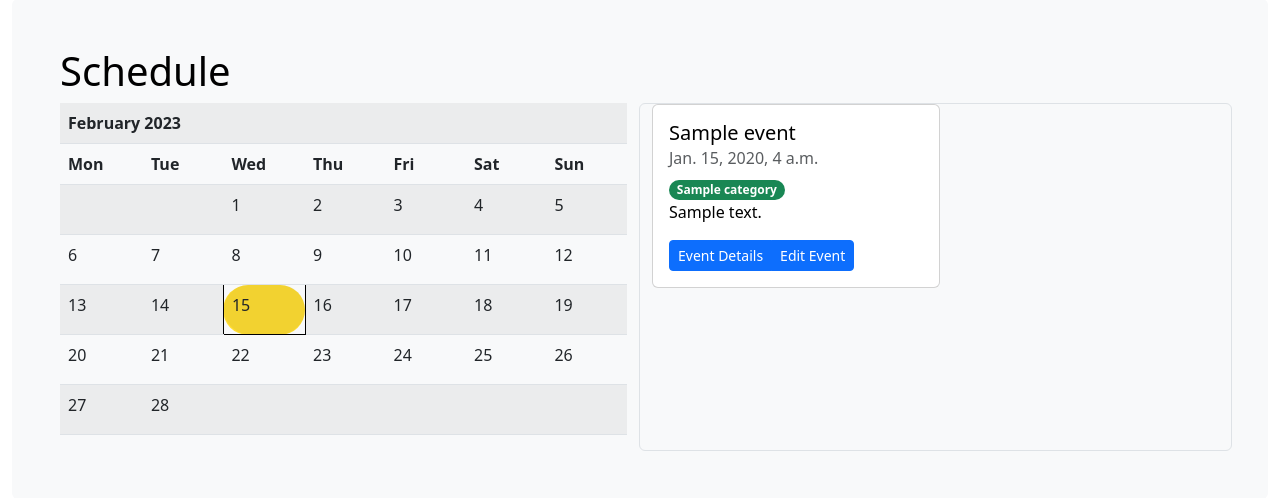
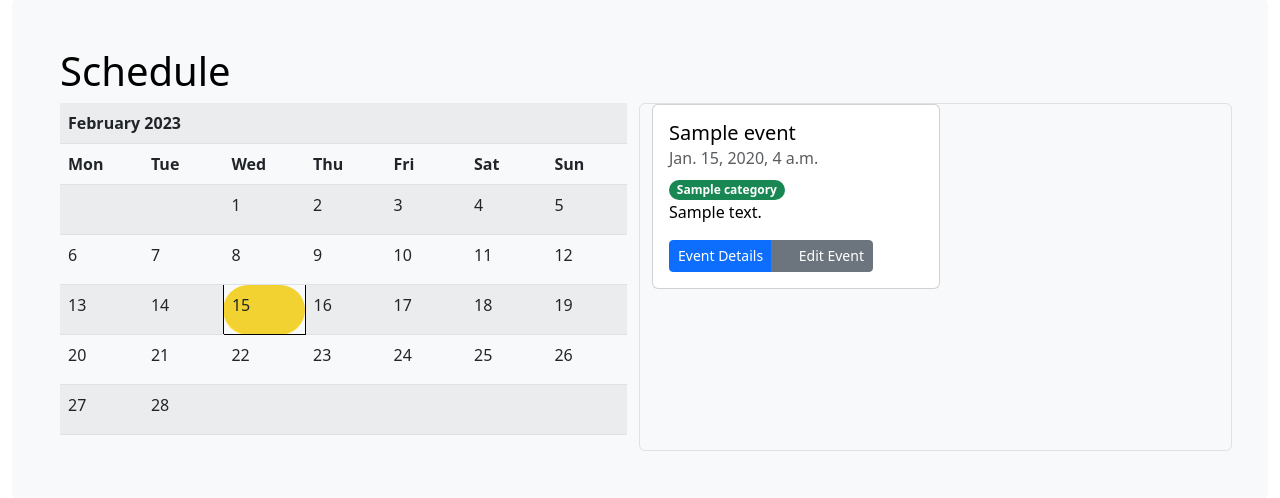
Before and after one commit to moemyself3/ObsPortal, a Django app: page /scheduler/ in a window 1280 px wide. Shown: the part 137-635 px from the top of the page. Run offline with Django 4.2, Linux system fonts and the light colour scheme; tables that the repository leaves empty hold one stand-in row (values such as "Sample post"); parts of the project's set-up code (start-up, migrations or seed data) failed here and were passed over; some libraries are stand-ins or nearby versions.

Commit message:
Fix icon in schedule, Add delete button on update page

```diff
--- a/obsportal/scheduler/templates/scheduler/schedule.html
+++ b/obsportal/scheduler/templates/scheduler/schedule.html
@@ -29,9 +29,8 @@
                 </p>
                 <div class="btn-group">
                     <a class="btn btn-primary btn-sm" href="{% url 'scheduler:detail-event' pk=event.pk %}" role="button">Event Details</a>
-                    <a class="btn btn-primary btn-sm" href="{% url 'scheduler:update-event' pk=event.pk %}" role="button">
-                    <use xlink:href="{% static 'bootstrap-icons-1.8.3/bootstrap-icons.svg' %}#pencil"></use>
-                    </svg>
+                    <a class="btn btn-secondary btn-sm" href="{% url 'scheduler:update-event' pk=event.pk %}" role="button">
+                        <svg class="bi d-inline mx-auto mb-1" width="15" height="15" fill="currentColor"><use xlink:href="{% static 'bootstrap-icons-1.8.3/bootstrap-icons.svg' %}#pencil"></use></svg>
                         Edit Event
                     </a>
                 </div>
--- a/obsportal/scheduler/templates/scheduler/updateevent.html
+++ b/obsportal/scheduler/templates/scheduler/updateevent.html
@@ -8,11 +8,13 @@
     <h3>Modifying {{ event.name }}</h3>
     <form method="post">
         {% csrf_token %}
-    <table>
+    <table class="table">
         {{ form.as_table }}
     </table>
+    <br>
     <button type="submit" class="btn btn-primary">Update Event</button>
     <a class="btn btn-secondary" href="{% url 'scheduler:index' %}" role="button">Cancel</a>
+    <a class="btn btn-danger"  href="{% url 'scheduler:delete-event' pk=event.pk %}">Delete Event</a>
     </form>
 </div>
 {% endblock %}
```
